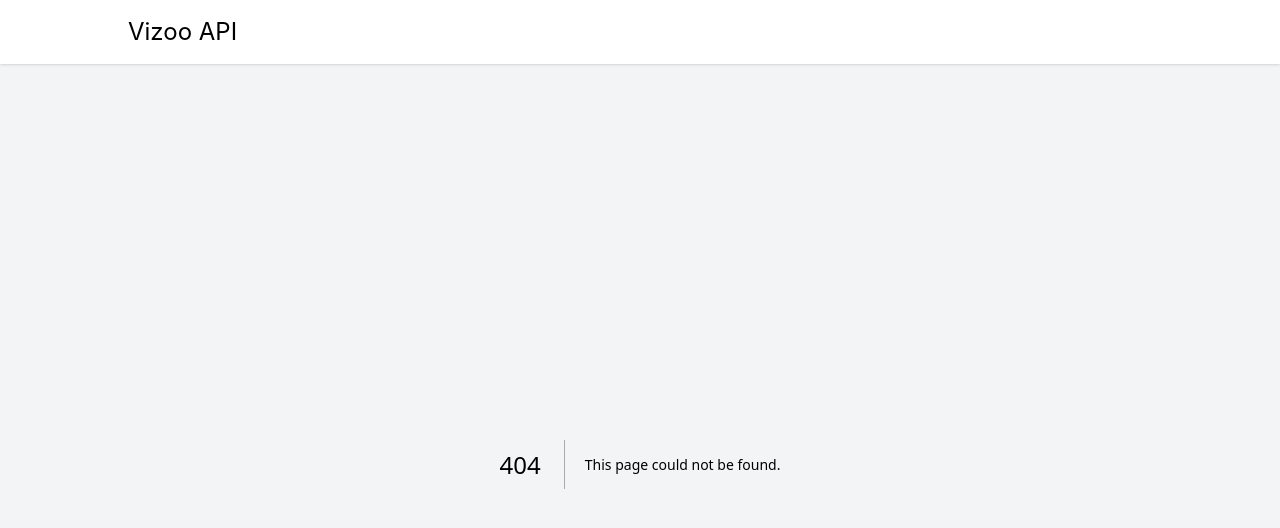
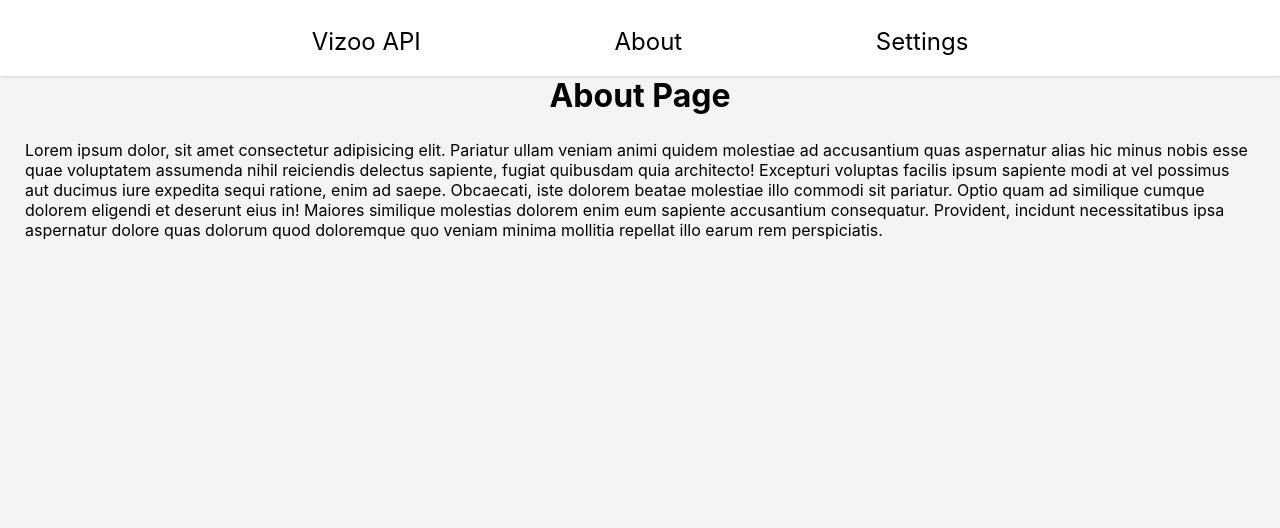
Before and after one commit to ShashwatAgrawal20/vizoo-api, a Next.js app: page /about in a window 1280 px wide. Before the commit this address had no page. Shown: the top 528 px of the page. Built offline with nearby package versions, Linux system fonts and the light colour scheme.

Commit message:
added settings & about page & did some hover styling

```diff
--- a/components/header.js
+++ b/components/header.js
@@ -7,6 +7,12 @@ export default function Header () {
             <Link href="/" className={styles.headerLogo}>
                 Vizoo API
             </Link>
+            <Link href="/about" className={styles.headerLogo}>
+                About
+            </Link>
+            <Link href="/settings" className={styles.headerLogo}>
+                Settings
+            </Link>
         </div>
     </header>
 }
--- /dev/null
+++ b/pages/about.js
@@ -0,0 +1,10 @@
+export default function about() {
+    return (
+        <>
+        <center><h1>About Page</h1></center>
+        <div style={{display: "flex", alignItems: "center", justifyContent: "center", padding: "25px"}}>
+            Lorem ipsum dolor, sit amet consectetur adipisicing elit. Pariatur ullam veniam animi quidem molestiae ad accusantium quas aspernatur alias hic minus nobis esse quae voluptatem assumenda nihil reiciendis delectus sapiente, fugiat quibusdam quia architecto! Excepturi voluptas facilis ipsum sapiente modi at vel possimus aut ducimus iure expedita sequi ratione, enim ad saepe. Obcaecati, iste dolorem beatae molestiae illo commodi sit pariatur. Optio quam ad similique cumque dolorem eligendi et deserunt eius in! Maiores similique molestias dolorem enim eum sapiente accusantium consequatur. Provident, incidunt necessitatibus ipsa aspernatur dolore quas dolorum quod doloremque quo veniam minima mollitia repellat illo earum rem perspiciatis.
+        </div>
+        </>
+    )
+}
--- a/styles/header.module.css
+++ b/styles/header.module.css
@@ -1,10 +1,31 @@
 .header {
     padding: 1rem 0rem;
+    display: flex;
+    align-items: center;
+    justify-content: space-evenly;
 }
 
 .headerLogo {
     font-size: 1.5rem;
     line-height: 2rem;
+    padding: 10px;
+    --s: 0.1em;
+    /* the thickness of the line */
+    --c: #1095c1;
+    /* the color */
+
+    color: #0000;
+    padding-bottom: var(--s);
+    background:
+        linear-gradient(90deg, var(--c) 50%, #000 0) calc(100% - var(--_p, 0%))/200% 100%,
+        linear-gradient(var(--c) 0 0) 0% 100%/var(--_p, 0%) var(--s) no-repeat;
+    -webkit-background-clip: text, padding-box;
+    background-clip: text, padding-box;
+    transition: 0.5s;
+}
+
+.headerLogo:hover {
+    --_p: 100%
 }
 
 .bgWhite {
```
Also changed, not shown: pages/settings.js (added, +10 -0 lines).
